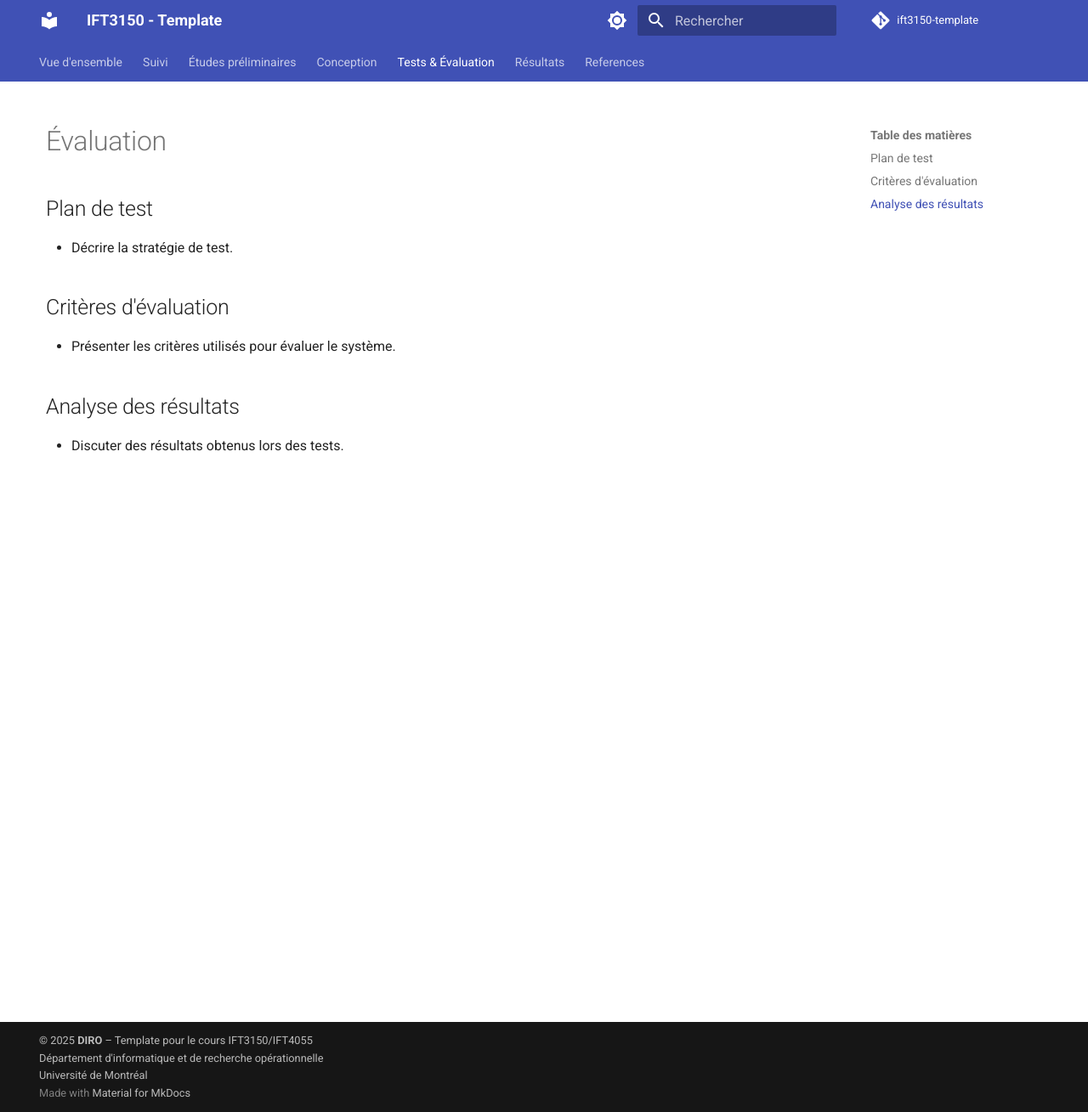
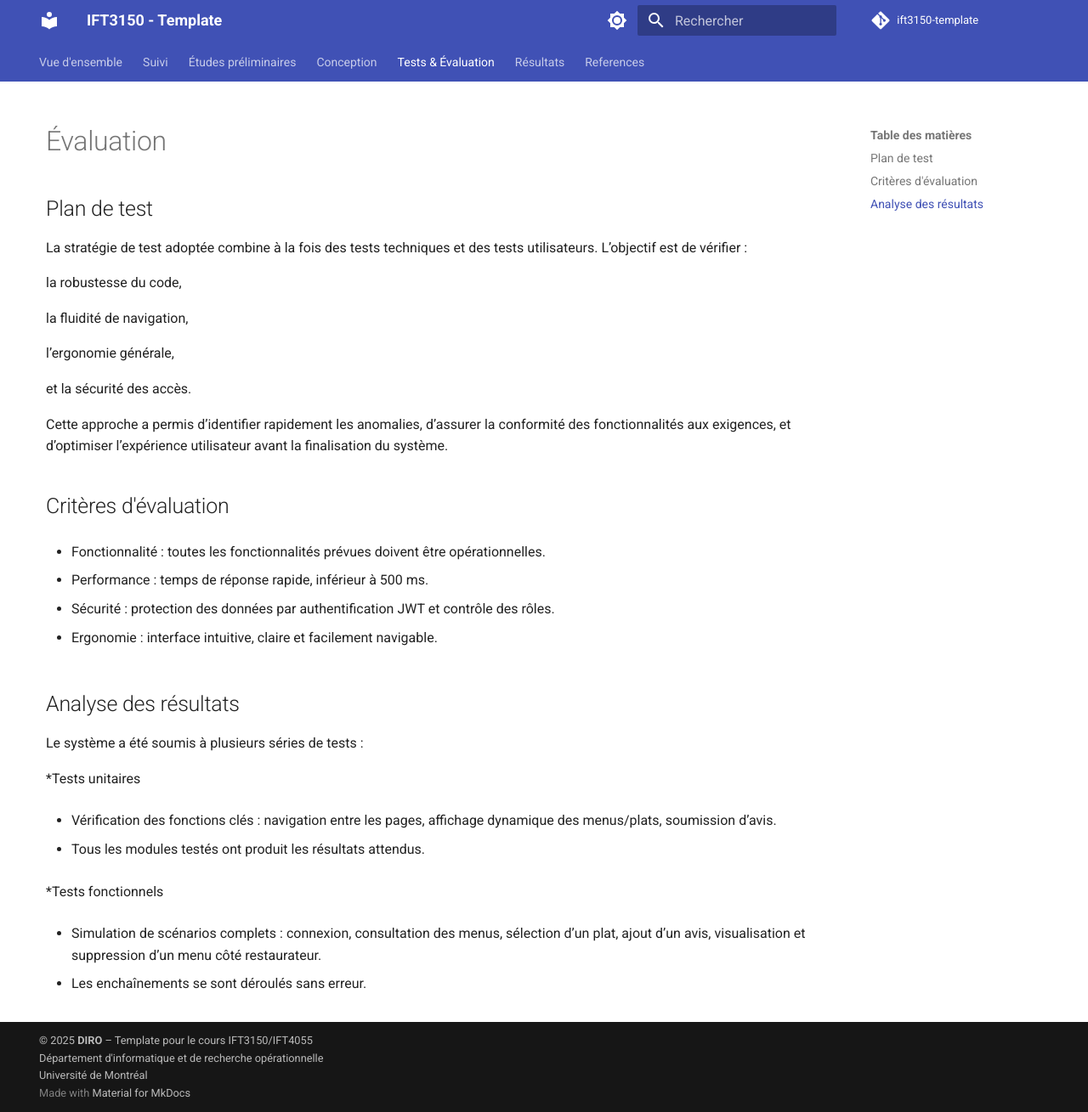
Before and after one commit to Kadijoo/Projet-3150, an MkDocs documentation site: the page built from docs/evaluation.md, in a window 1280 px wide and 1309 px high. Shown: the whole window at 85% size. Built offline with MkDocs 1.6.1 and Material for MkDocs 9.7.7, drawn with Linux system fonts in a browser that asks for light colours; comment, search, counter and statistics services are not loaded.

Commit message:
Update evaluation.md

```diff
--- a/docs/evaluation.md
+++ b/docs/evaluation.md
@@ -2,12 +2,41 @@
 
 ## Plan de test
 
-- Décrire la stratégie de test.
+La stratégie de test adoptée combine à la fois des tests techniques et des tests utilisateurs.
+L’objectif est de vérifier :
+
+la robustesse du code,
+
+la fluidité de navigation,
+
+l’ergonomie générale,
+
+et la sécurité des accès.
+
+Cette approche a permis d’identifier rapidement les anomalies, d’assurer la conformité des fonctionnalités aux exigences, et d’optimiser l’expérience utilisateur avant la finalisation du système.
 
 ## Critères d'évaluation
 
-- Présenter les critères utilisés pour évaluer le système.
+- Fonctionnalité : toutes les fonctionnalités prévues doivent être opérationnelles.
+
+- Performance : temps de réponse rapide, inférieur à 500 ms.
+
+- Sécurité : protection des données par authentification JWT et contrôle des rôles.
+
+- Ergonomie : interface intuitive, claire et facilement navigable.
 
 ## Analyse des résultats
 
-- Discuter des résultats obtenus lors des tests.
+Le système a été soumis à plusieurs séries de tests :
+
+*Tests unitaires
+
+  - Vérification des fonctions clés : navigation entre les pages, affichage dynamique des menus/plats, soumission d’avis.
+
+  - Tous les modules testés ont produit les résultats attendus.
+
+*Tests fonctionnels
+
+  - Simulation de scénarios complets : connexion, consultation des menus, sélection d’un plat, ajout d’un avis, visualisation et suppression d’un menu côté restaurateur.
+
+- Les enchaînements se sont déroulés sans erreur.
```
